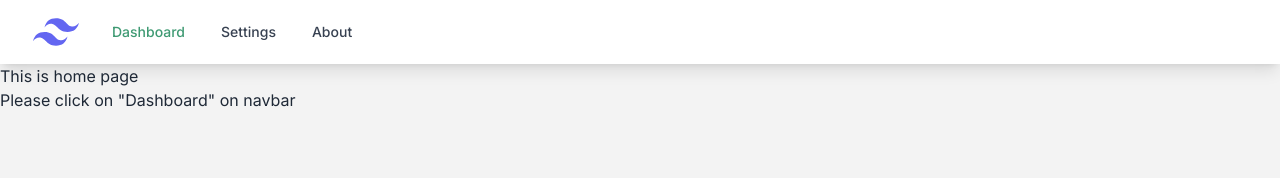
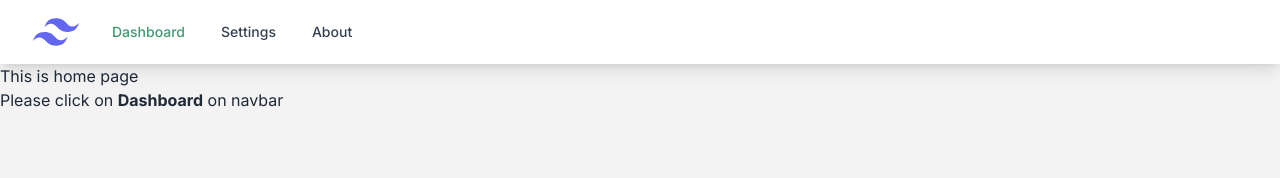
Before and after one commit to gagancodes2002/job-analyser, a Next.js app: page / in a window 1280 px wide. Shown: the top 178 px of the page. Built offline with nearby package versions, Linux system fonts and the light colour scheme.

Commit message:
fixed small bug on Home Page

```diff
--- a/app/page.tsx
+++ b/app/page.tsx
@@ -6,7 +6,9 @@ export default function Home() {
   return (
     <div className="text-gray-800 h-[calc(100vh-100px)]">
       <div>This is home page </div>
-      <div>Please click on "Dashboard" on navbar </div>
+      <div>
+        Please click on <b>Dashboard</b> on navbar{" "}
+      </div>
     </div>
   );
 }
```
